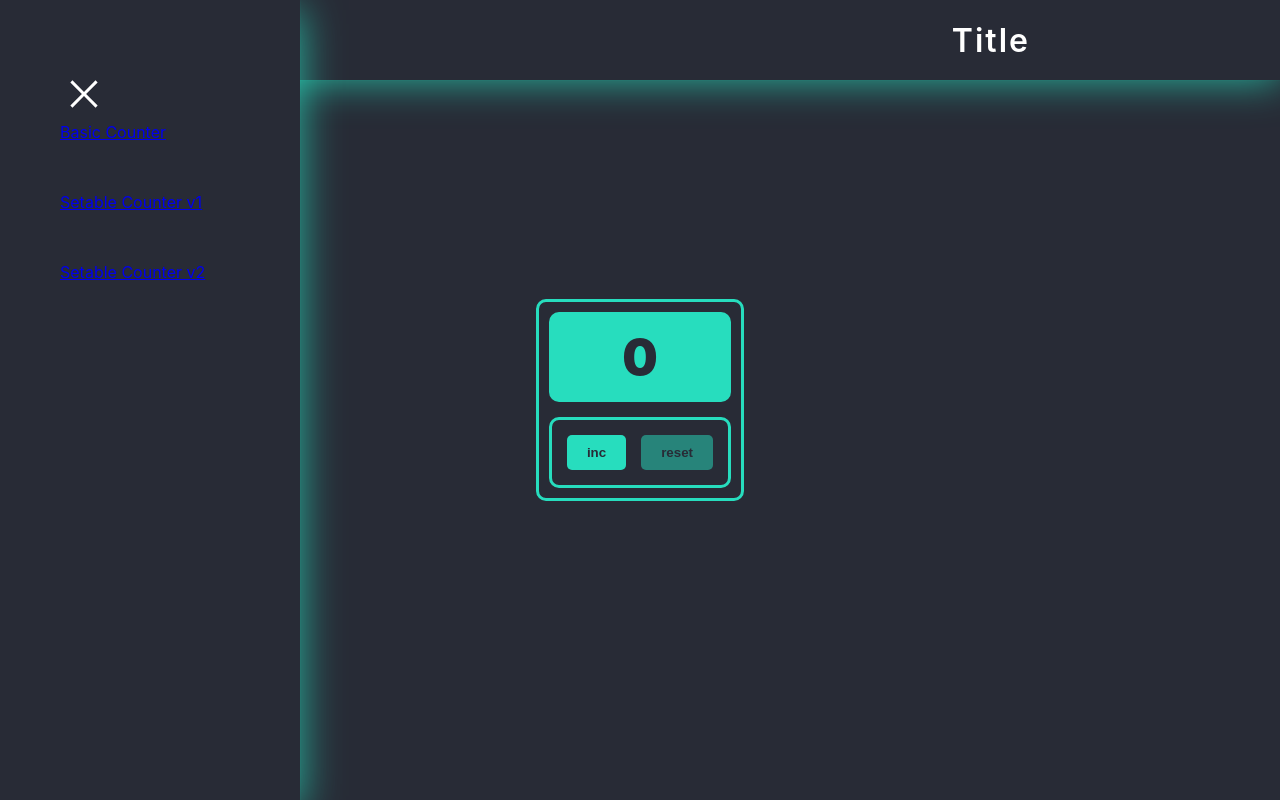
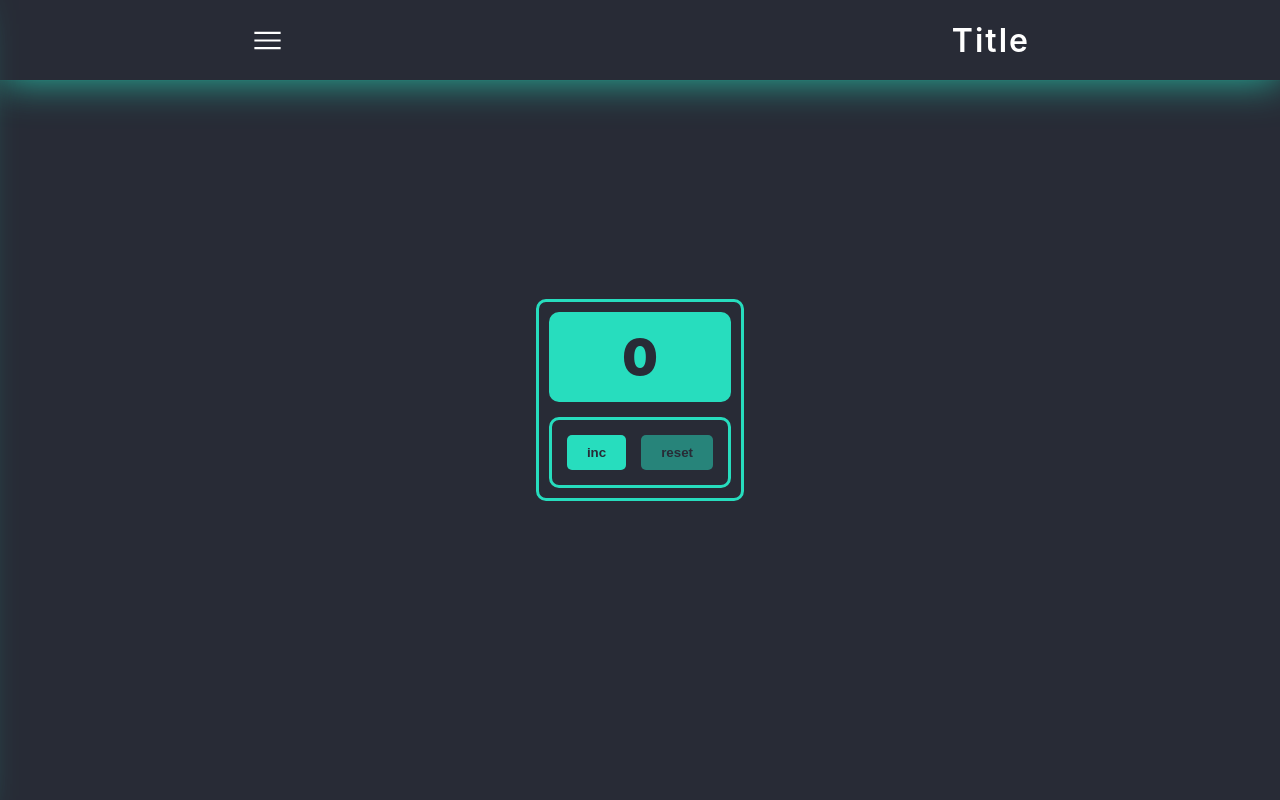
Before and after one commit to AlekseiBestuzhev/counter, a React (Create React App) app: page /basic-counter in a window 1280 px wide. Built offline with nearby package versions, Linux system fonts and the light colour scheme.

Commit message:
feat: app inteface completed

```diff
--- a/src/components/AppInterface/Header/Header.module.css
+++ b/src/components/AppInterface/Header/Header.module.css
@@ -15,6 +15,7 @@
 .burgerMenuOpen {
 	width: 35px;
 	height: 35px;
+	cursor: pointer;
 }
 
 .title {
--- a/src/components/AppInterface/Header/Header.tsx
+++ b/src/components/AppInterface/Header/Header.tsx
@@ -13,6 +13,7 @@ export const Header: FC<HeaderType> = ({ setMenuOpen }) => {
 			<img
 				src={menuIcon}
 				alt="Menu icon"
+				onClick={setMenuOpen}
 				className={c.burgerMenuOpen}
 			/>
 			<h1 className={c.title}>Title</h1>
--- a/src/components/AppInterface/Menu/Menu.module.css
+++ b/src/components/AppInterface/Menu/Menu.module.css
@@ -1,13 +1,38 @@
 .menu {
 	height: 100vh;
-	width: 300px;
+	width: 320px;
 	position: fixed;
 	top: 0;
-	left: 0;
+	left: -350px;
 	z-index: 3;
 	background-color: #282b36;
 	box-shadow: 0px 10px 40px rgba(39, 221, 190, 0.8), 0px 1px 2px rgba(39, 221, 190, 0.1);
-	padding: 70px 60px;
+	padding: 100px 60px;
+	transition: 0.4s;
+}
+
+.open {
+	left: 0;
+}
+
+.dark {
+	position: fixed;
+	top: 0;
+	bottom: 0;
+	left: 0;
+	right: 0;
+	z-index: 2;
+	background-color: #000;
+	opacity: 0.8;
+}
+
+.burgerMenuClose {
+	position: absolute;
+	top: 25px;
+	left: 250px;
+	width: 35px;
+	height: 35px;
+	cursor: pointer;
 }
 
 .navigation {
@@ -15,3 +40,18 @@
 	flex-direction: column;
 	row-gap: 50px;
 }
+
+.navigation a {
+	font-size: 20px;
+	color: #fff;
+	text-decoration: none;
+}
+
+.navigation a:hover {
+	color: #27ddbf;
+	opacity: 0.5;
+}
+
+.navigation a.active {
+	color: #27ddbf;
+}
--- a/src/components/AppInterface/Menu/Menu.tsx
+++ b/src/components/AppInterface/Menu/Menu.tsx
@@ -11,26 +11,42 @@ type MenuType = {
 
 export const Menu: FC<MenuType> = ({ setMenuClose, open }) => {
 
+	const menuClasses = open ? `${c.menu} ${c.open}` : c.menu;
+
 	return (
-		<div className={c.menu}>
+		<>
+			{open && <div className={c.dark} onClick={setMenuClose}></div>}
+			<div className={menuClasses}>
 				<img
 					src={closeIcon}
 					alt="Close icon"
+					onClick={setMenuClose}
+					className={c.burgerMenuClose}
 				/>
 				<nav className={c.navigation}>
 					<NavLink
-					to={PATH.BASIC_COUNTER}>
+						onClick={setMenuClose}
+						to={PATH.BASIC_COUNTER}
+						className={({ isActive }) => isActive ? c.active : ''}
+					>
 						Basic Counter
 					</NavLink>
 					<NavLink
-					to={PATH.SETABLE_COUNTER_V1}>
+						onClick={setMenuClose}
+						to={PATH.SETABLE_COUNTER_V1}
+						className={({ isActive }) => isActive ? c.active : ''}
+					>
 						Setable Counter v1
 					</NavLink>
 					<NavLink
-					to={PATH.SETABLE_COUNTER_V2}>
+						onClick={setMenuClose}
+						to={PATH.SETABLE_COUNTER_V2}
+						className={({ isActive }) => isActive ? c.active : ''}
+					>
 						Setable Counter v2
 					</NavLink>
 				</nav>
 			</div>
+		</>
 	);
 }
```
Lines whose indentation alone changed are shown as unchanged.
